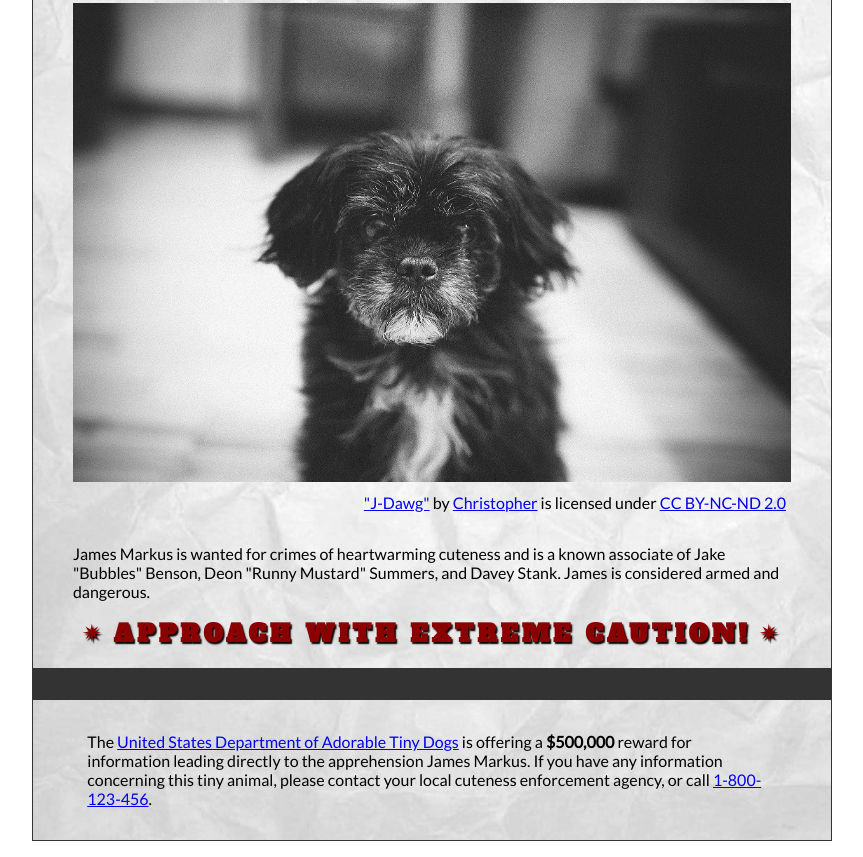
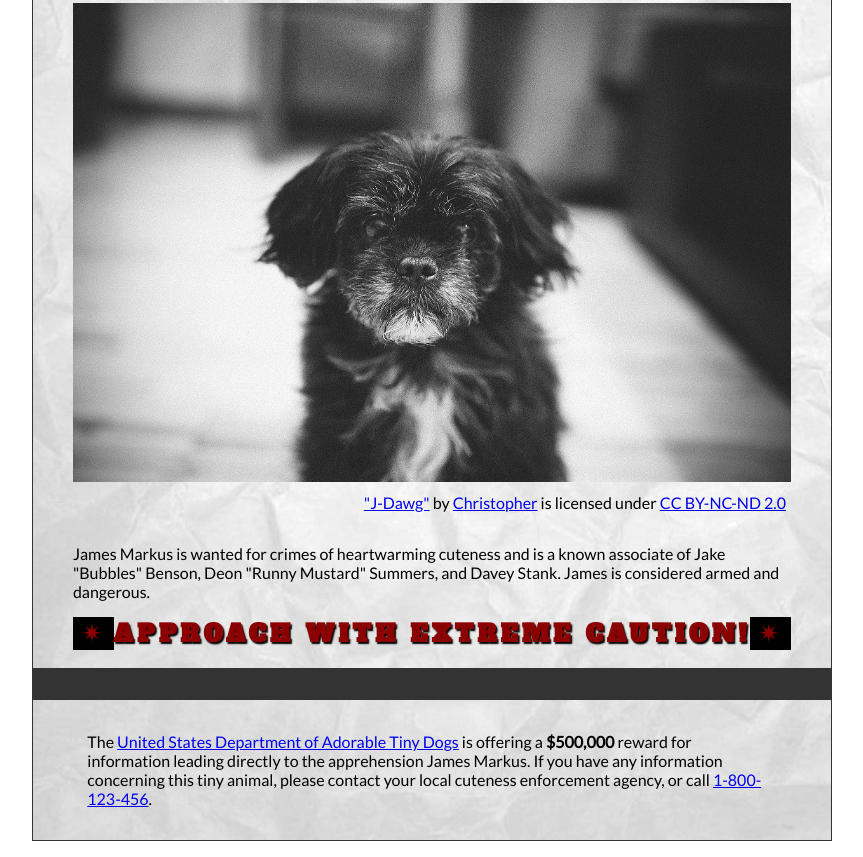
Before and after one commit to MooreAnna/MooreAnna.github.io, a plain HTML site: page wanted-poster/index.html in a window 1280 px wide. Shown: the part 436-1293 px from the top of the page, without its empty margins (208-1071 px from the left). Drawn offline with Linux system fonts and the light colour scheme.

Commit message:
Update style.css

```diff
--- a/wanted-poster/css/style.css
+++ b/wanted-poster/css/style.css
@@ -100,7 +100,11 @@ h4 {
 }
 
 h4 > span {
-    padding: 0 .5rem 0 .5rem;
+    background-color:#000;
+    padding-top: 0;
+    padding-bottom: 0;
+    padding-left: 0.5rem;
+    padding-right: 0.5rem;
 }
 
 h5 {
```
